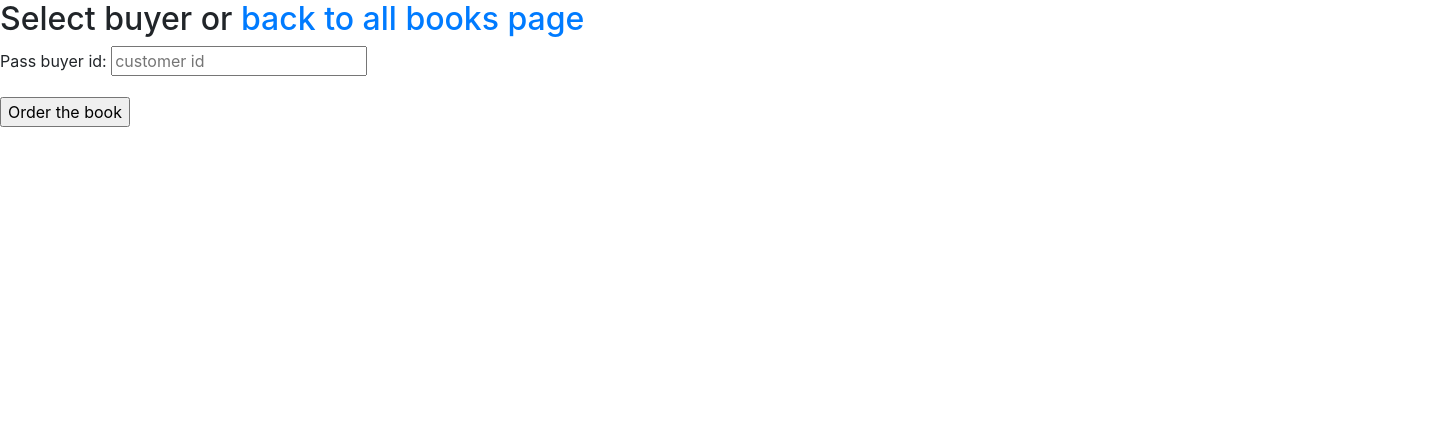
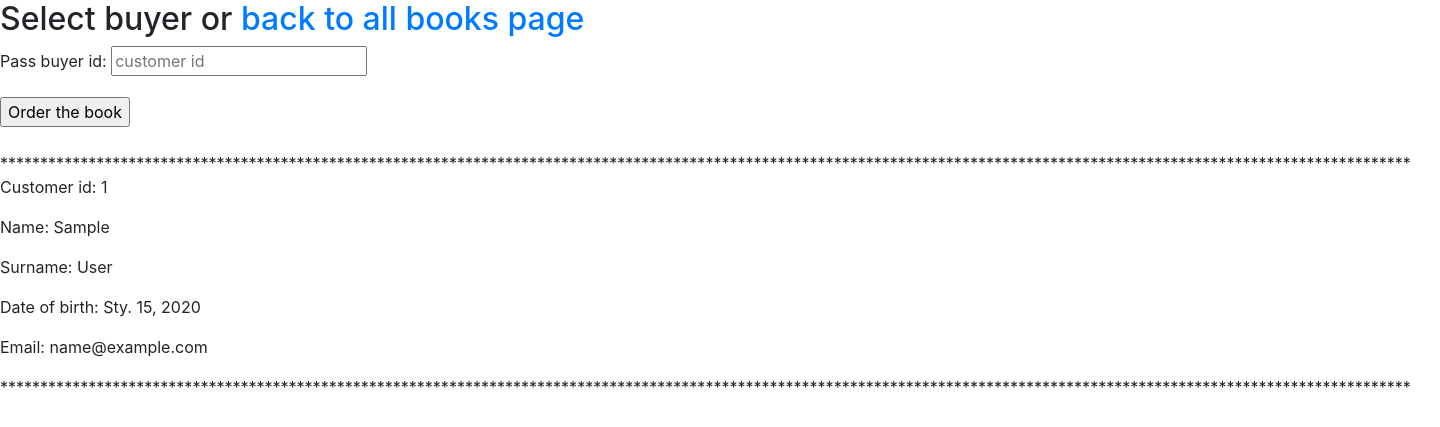
Before and after one commit to KamilBienias/my-first-blog, a Django app: page /bookstore/customer/order/1 in a window 1440 px wide. Shown: the top 427 px of the page. Run offline with Django 3.2, Linux system fonts and the light colour scheme; tables that the repository leaves empty hold one stand-in row (values such as "Sample post"); some libraries are stand-ins or nearby versions.

Commit message:
displays list of customers under "order book" form

```diff
--- a/bookstore/templates/bookstore/customers/selectbuyer.html
+++ b/bookstore/templates/bookstore/customers/selectbuyer.html
@@ -7,5 +7,17 @@
             {{ form.as_p }} <!-- metoda, która zapisuje formularz -->
             <input type="submit" value="Order the book" />
         </form>
+        </br>
+        ********************************************************************************************************************************************************************************
+        {% for customer in customers %}
+        <div>
+            <p>Customer id: {{ customer.id }}<p/>
+            <p>Name: {{ customer.first_name }}<p/>
+            <p>Surname: {{ customer.last_name }}<p/>
+            <p>Date of birth: {{ customer.date_of_birth }}<p/>
+            <p>Email: {{ customer.email }}<p/>
+            ********************************************************************************************************************************************************************************
+        </div>
+        {% endfor %}
 
 {% endblock %}
--- a/bookstore/views.py
+++ b/bookstore/views.py
@@ -50,7 +50,6 @@ def all_customers(request):
     }
     return render(request, "bookstore/customers/allcustomers.html", context)
 
-# def order_book_for_customer(request, buyer_id):
 def show_books_to_order(request):
     books = Book.objects.order_by('id')
     context = {
@@ -67,7 +66,9 @@ def select_buyer(request, id):
         form = OrderBookForm()  # odświeża formularz, po zapisaniu będą puste pola
     else:
         form = OrderBookForm()  # na GET dostaję pusty formularz
+    customers = Customer.objects.order_by('id')
     context = {
         'form': form,
+        'customers': customers
     }
     return render(request, "bookstore/customers/selectbuyer.html", context)
```
